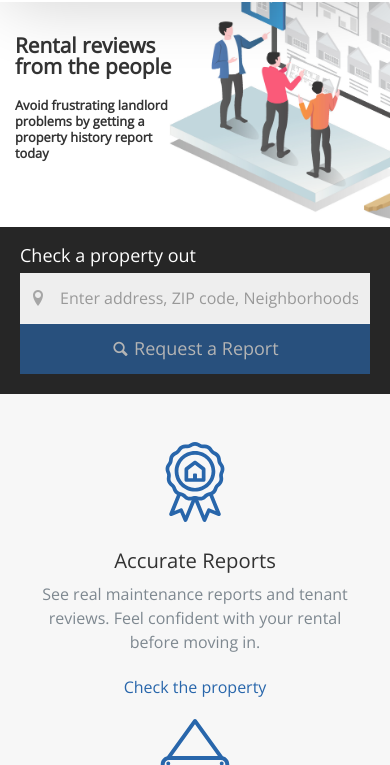
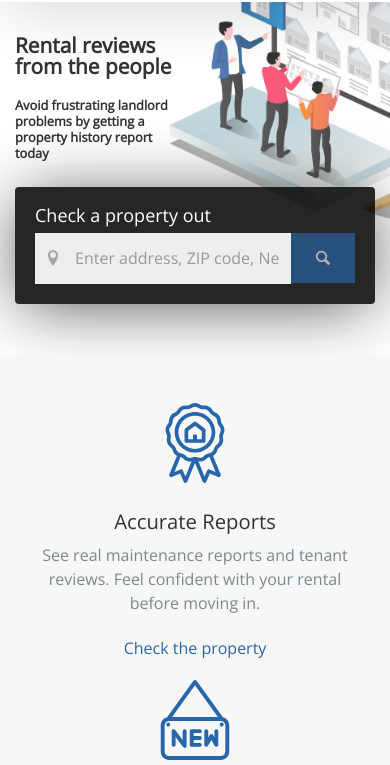
Before and after one commit to MattAdelberger/revu-public, a website: page index.html in a window 390 px wide. Shown: the part 79-844 px from the top of the page. Drawn offline with nearby package versions, Linux system fonts and the light colour scheme; files whose address does not match are found by name.

Commit message:
Fixed spacing

```diff
--- a/css/custom.css
+++ b/css/custom.css
@@ -2,8 +2,8 @@ body {
   height: 100vh;
 }
 
-.search-field {
-    width: 100% !important;
+.probootstrap-home-search .probootstrap-field-group .probootstrap-fields .search-field {
+    width: 100%;
 }
 
 .page-title {
@@ -76,20 +76,25 @@ body {
         left: 130px;
     }
 
+    .probootstrap-home-search .probootstrap-field-group .probootstrap-fields {
+        width: 80%;
+    }
+
+    .probootstrap-home-search .probootstrap-field-group .btn {
+        width: 20%;
+    }
+
     .flexslider {
-        height: 449px;
+        height: 410px;
     }
 
     .probootstrap-home-search-container {
-        padding: 0;
-        margin-top: 60px;
+        margin-top: 20px;
     }
 
     .probootstrap-home-search {
         margin: 0;
         padding: 20px;
-        border-radius: 0;
-        box-shadow: none;
     }
 
     .probootstrap-wrap-banner h1 {
--- a/index.html
+++ b/index.html
@@ -74,7 +74,7 @@
                       <input disabled type="text" class="form-control" placeholder="Enter address, ZIP code, Neighborhoods">
                     </div>
                   </div>
-                  <button disabled class="btn btn-primary" type="submit"><i class="icon-magnifying-glass t2"></i> Request a Report</button>
+                  <button disabled class="btn btn-primary" type="submit"><i class="icon-magnifying-glass t2"></i> <span class="hidden-xs">Request a Report</span></button>
                 </div>
               </form>
             </div>
```
